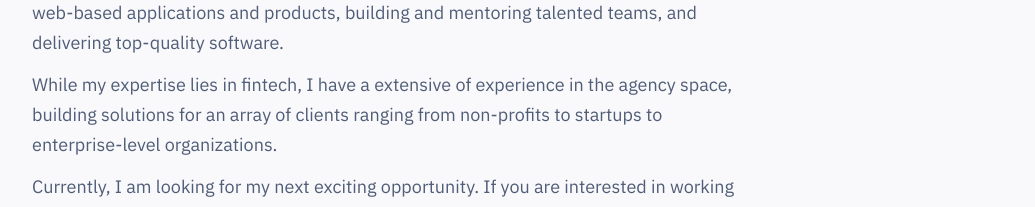
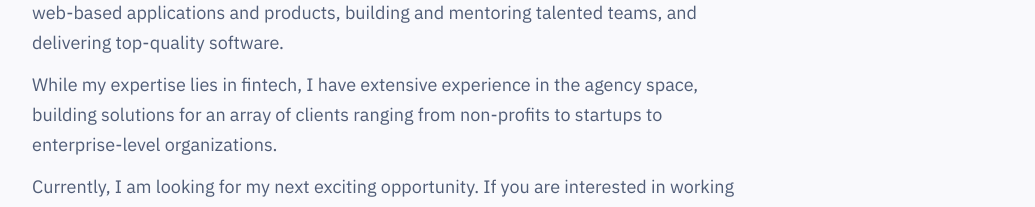
Before and after one commit to topheryoung/hellotopher, a React (Vite) app: page / in a window 1280 px wide. Shown: the part 328-535 px from the top of the page, without its empty margins (116-1151 px from the left). Built offline with nearby package versions, Linux system fonts and the light colour scheme.

Commit message:
Copy changes

```diff
--- a/src/pages/Intro.jsx
+++ b/src/pages/Intro.jsx
@@ -10,8 +10,8 @@ const Intro = () => (
       talented teams, and delivering top-quality software.
     </p>
     <p>
-      While my expertise lies in fintech, I have a extensive of experience in
-      the agency space, building solutions for an array of clients ranging from
+      While my expertise lies in fintech, I have extensive experience in the
+      agency space, building solutions for an array of clients ranging from
       non-profits to startups to enterprise-level organizations.
     </p>
     <p>
```
